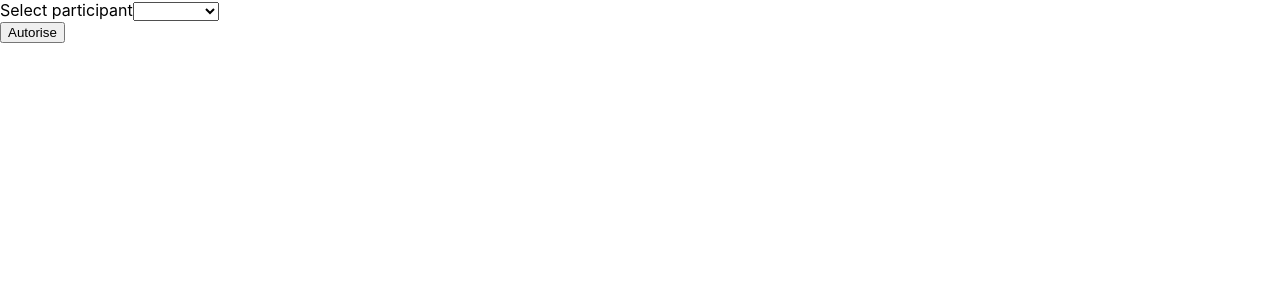
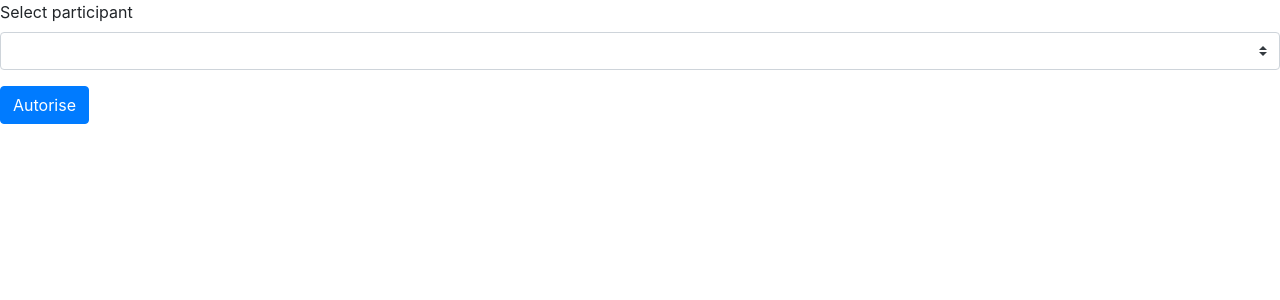
Before and after one commit to antonlazurko/Calendar_React, a React (Create React App) app in the folder calendar/: page / in a window 1280 px wide. Shown: the top 300 px of the page. Built offline with nearby package versions, Linux system fonts and the light colour scheme.

Commit message:
fixing bootstrap styles, fixing selector component's multiple

```diff
--- a/calendar/src/App.js
+++ b/calendar/src/App.js
@@ -1,11 +1,15 @@
 import { useEffect, useState } from 'react';
-import './App.css';
+// import './App.css';
+import 'bootstrap/dist/css/bootstrap.min.css';
+
 import Container from './components/container';
+import MainView from './views/main-view';
 import AuthView from './views/auth-view';
 
 const UNAUTHORISED = 'unauthorised';
 const AUTHORISED_USER = 'autorised_user';
 const AUTHORISED_ADMIN = 'autorised_admin';
+
 function App() {
   const [authStatus, setAuthStatus] = useState(UNAUTHORISED);
   const handleAuthSubmit = value => {
@@ -17,12 +21,15 @@
     }
   };
 
-  useEffect(() => {
-    console.log(authStatus);
-  }, [authStatus]);
+  // useEffect(() => {
+  //   console.log(authStatus);
+  // }, [authStatus]);
+
   return (
     <Container>
       {authStatus === UNAUTHORISED && <AuthView onSubmit={handleAuthSubmit} />}
+      {authStatus === AUTHORISED_USER && <MainView isAdmin={false} />}
+      {authStatus === AUTHORISED_ADMIN && <MainView isAdmin={true} />}
     </Container>
   );
 }
--- a/calendar/src/components/selector.js
+++ b/calendar/src/components/selector.js
@@ -3,7 +3,8 @@
 import { useState } from 'react';
 
 import { participants } from '../data/calendar-data';
-export default function Selector({ onSubmit }) {
+
+export default function Selector({ onSubmit, multiple }) {
   const [name, setName] = useState('');
   const changeSelect = value => {
     setName(value);
@@ -30,6 +31,7 @@
         <Form.Label>Select participant</Form.Label>
         <Form.Control
           as="select"
+          multiple={multiple}
           custom
           onChange={e => changeSelect(e.target.value)}
         >
@@ -46,5 +48,5 @@
   );
 }
 Selector.propTypes = {
-  children: PropTypes.node,
+  onSubmit: PropTypes.func,
 };
--- a/calendar/src/views/auth-view.js
+++ b/calendar/src/views/auth-view.js
@@ -1,8 +1,8 @@
 import PropTypes from 'prop-types';
 import Selector from '../components/selector';
 export default function AuthView({ onSubmit }) {
-  return <Selector onSubmit={onSubmit} />;
+  return <Selector onSubmit={onSubmit} multiple={false} />;
 }
 AuthView.propTypes = {
-  children: PropTypes.node,
+  onSubmit: PropTypes.func,
 };
--- a/calendar/src/views/main-view.js
+++ b/calendar/src/views/main-view.js
@@ -0,0 +1,8 @@
+import PropTypes from 'prop-types';
+import Selector from '../components/selector';
+export default function MainView({ isAdmin }) {
+  return <div>{`${isAdmin}`}</div>;
+}
+MainView.propTypes = {
+  isAdmin: PropTypes.bool.isRequired,
+};
```
